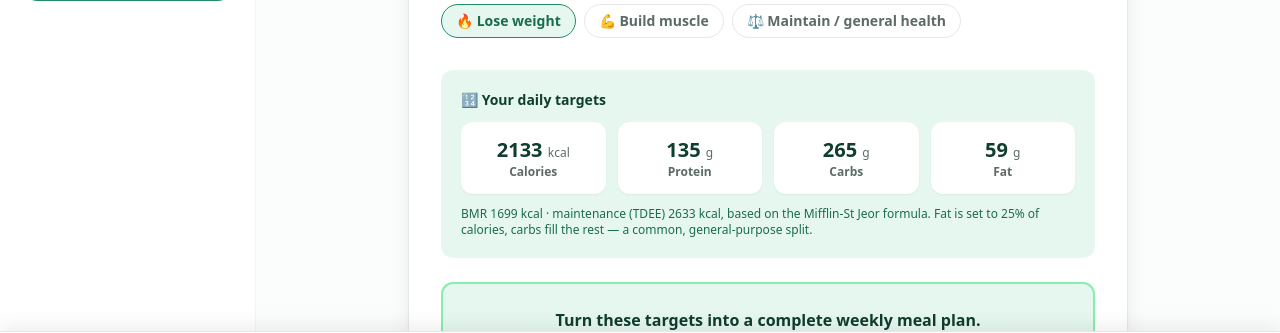
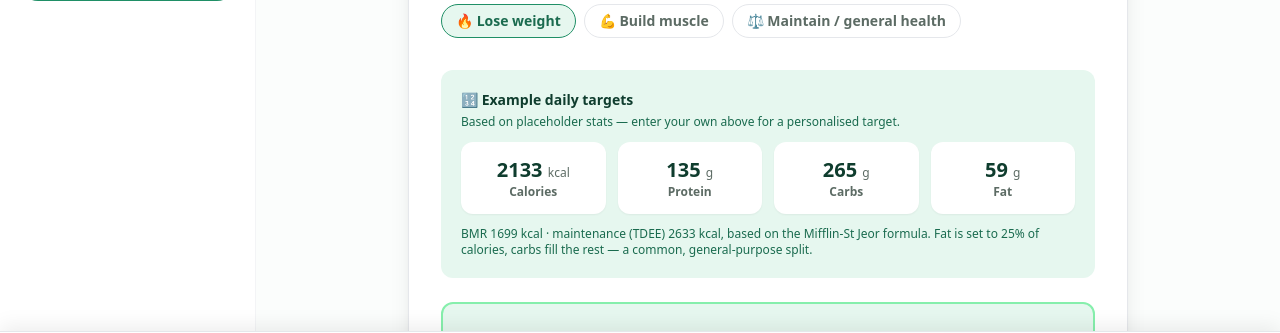
Before and after one commit to usario172332/youraifood-app, a Next.js app in the folder youraifood-app/: page /tools/macro-calculator in a window 1280 px wide. Shown: the part 396-729 px from the top of the page. Built offline with nearby package versions, Linux system fonts and the light colour scheme; no server answers.

Commit message:
Update MacroCalculator.jsx

```diff
--- a/youraifood-app/components/MacroCalculator.jsx
+++ b/youraifood-app/components/MacroCalculator.jsx
@@ -21,6 +21,7 @@ const FAT_PCT_OF_CALORIES = 0.25;
 
 export default function MacroCalculator() {
   const [form, setForm] = useState(DEFAULT_FORM);
+  const [touched, setTouched] = useState(false);
 
   const targets = useMemo(
     () =>
@@ -69,7 +70,7 @@ export default function MacroCalculator() {
               max={250}
               step={1}
               value={form.weight}
-              onChange={(e) => setForm({ ...form, weight: Number(e.target.value) })}
+              onChange={(e) => { setForm({ ...form, weight: Number(e.target.value) }); setTouched(true); }}
               className="w-full rounded-lg border-[1.5px] border-gray-200 px-3 py-2.5 text-sm"
             />
           </Field>
@@ -80,7 +81,7 @@ export default function MacroCalculator() {
               max={230}
               step={1}
               value={form.height}
-              onChange={(e) => setForm({ ...form, height: Number(e.target.value) })}
+              onChange={(e) => { setForm({ ...form, height: Number(e.target.value) }); setTouched(true); }}
               className="w-full rounded-lg border-[1.5px] border-gray-200 px-3 py-2.5 text-sm"
             />
           </Field>
@@ -91,14 +92,14 @@ export default function MacroCalculator() {
               max={100}
               step={1}
               value={form.age}
-              onChange={(e) => setForm({ ...form, age: Number(e.target.value) })}
+              onChange={(e) => { setForm({ ...form, age: Number(e.target.value) }); setTouched(true); }}
               className="w-full rounded-lg border-[1.5px] border-gray-200 px-3 py-2.5 text-sm"
             />
           </Field>
           <Field label="Sex">
             <select
               value={form.sex}
-              onChange={(e) => setForm({ ...form, sex: e.target.value })}
+              onChange={(e) => { setForm({ ...form, sex: e.target.value }); setTouched(true); }}
               className="w-full rounded-lg border-[1.5px] border-gray-200 px-3 py-2.5 text-sm"
             >
               <option value="male">Male</option>
@@ -108,7 +109,7 @@ export default function MacroCalculator() {
           <Field label="Activity">
             <select
               value={form.activityLevel}
-              onChange={(e) => setForm({ ...form, activityLevel: e.target.value })}
+              onChange={(e) => { setForm({ ...form, activityLevel: e.target.value }); setTouched(true); }}
               className="w-full rounded-lg border-[1.5px] border-gray-200 px-3 py-2.5 text-sm"
             >
               {ACTIVITY_OPTIONS.map((a) => (
@@ -122,17 +123,24 @@ export default function MacroCalculator() {
 
         <h3 className="mb-3 text-sm font-extrabold uppercase tracking-wide text-green-700">Your goal</h3>
         <div className="mb-8 flex flex-wrap gap-2">
-          <GoalChip label="🔥 Lose weight" active={form.goal === 'lose'} onClick={() => setForm({ ...form, goal: 'lose' })} />
-          <GoalChip label="💪 Build muscle" active={form.goal === 'muscle'} onClick={() => setForm({ ...form, goal: 'muscle' })} />
+          <GoalChip label="🔥 Lose weight" active={form.goal === 'lose'} onClick={() => { setForm({ ...form, goal: 'lose' }); setTouched(true); }} />
+          <GoalChip label="💪 Build muscle" active={form.goal === 'muscle'} onClick={() => { setForm({ ...form, goal: 'muscle' }); setTouched(true); }} />
           <GoalChip
             label="⚖️ Maintain / general health"
             active={form.goal === 'maintain'}
-            onClick={() => setForm({ ...form, goal: 'maintain' })}
+            onClick={() => { setForm({ ...form, goal: 'maintain' }); setTouched(true); }}
           />
         </div>
 
         <div className="rounded-xl bg-green-50 p-5">
-          <b className="mb-3 block text-sm text-green-900">🔢 Your daily targets</b>
+          <b className="mb-3 block text-sm text-green-900">
+            🔢 {touched ? 'Your daily targets' : 'Example daily targets'}
+          </b>
+          {!touched && (
+            <p className="-mt-2 mb-3 text-xs text-green-700">
+              Based on placeholder stats — enter your own above for a personalised target.
+            </p>
+          )}
           <div className="grid grid-cols-2 gap-3 md:grid-cols-4">
             <MacroStat label="Calories" value={targets.calorieTarget} unit="kcal" />
             <MacroStat label="Protein" value={targets.proteinTarget} unit="g" />
```
